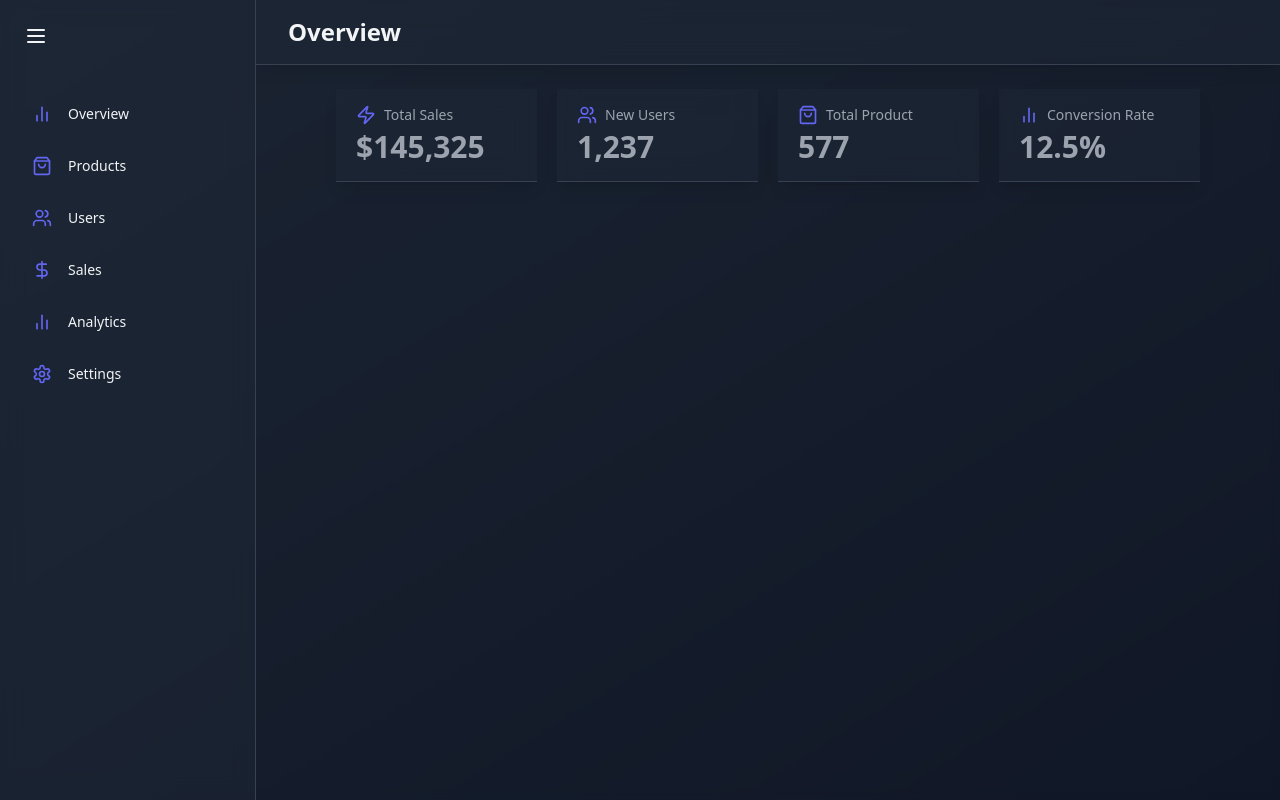
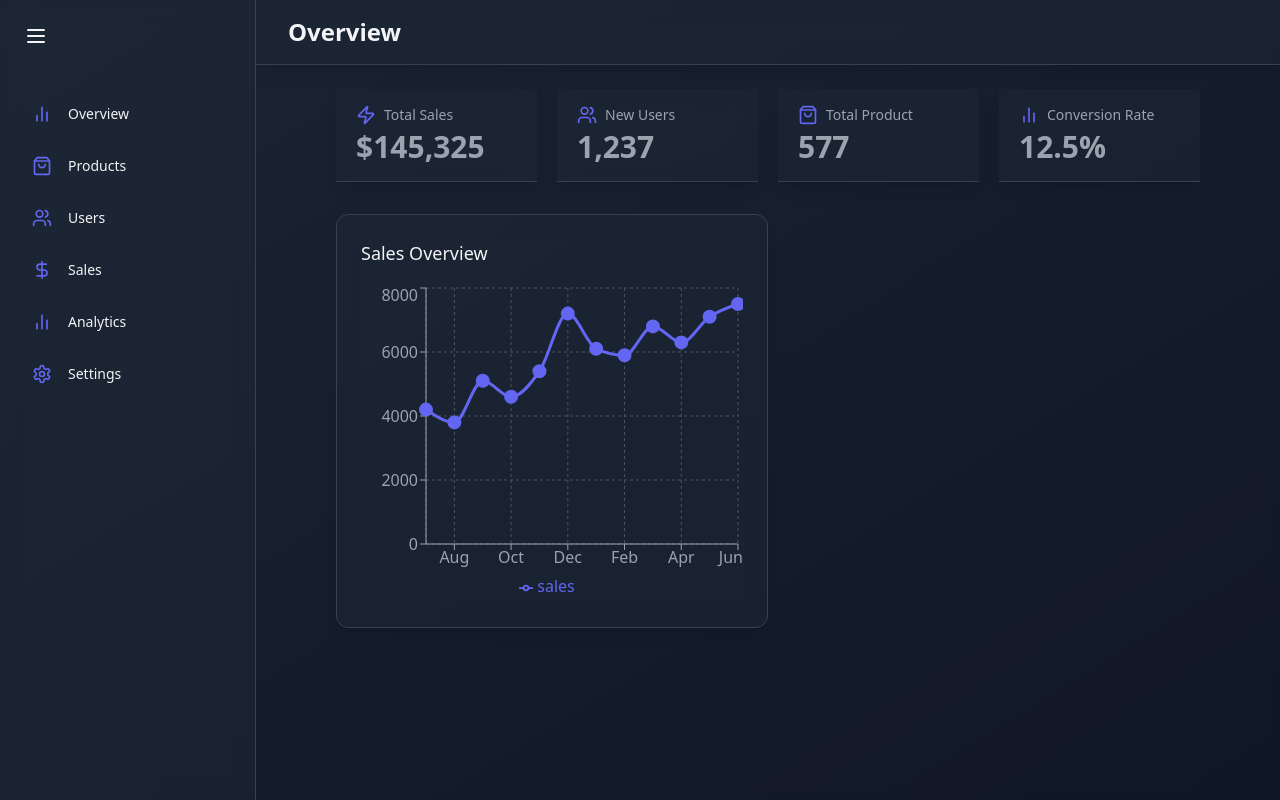
Before and after one commit to mahmudul35/React-Admin-Dashboard, a React (Vite) app: page / in a window 1280 px wide. Built offline with nearby package versions, Linux system fonts and the light colour scheme.

Commit message:
line chart added for overview page

```diff
--- a/src/Pages/OverView.jsx
+++ b/src/Pages/OverView.jsx
@@ -3,6 +3,7 @@
 import React from "react";
 import Header from "../components/common/Header";
 import StatCard from "../components/common/StatCard";
+import SalesOverViewChart from "../components/overViewPage/SalesOverViewChart";
 export default function OverView() {
   return (
     <div className="flex-1 overflow-auto relative z-10">
@@ -39,6 +40,9 @@
             color="#6366f1"
           />
         </motion.div>
+        <div className="grid grid-cols-1 lg:grid-cols-2">
+          <SalesOverViewChart />
+        </div>
       </main>
     </div>
   );
--- /dev/null
+++ b/src/components/overViewPage/SalesOverViewChart.jsx
@@ -0,0 +1,64 @@
+import { motion } from "framer-motion";
+import React from "react";
+import {
+  CartesianGrid,
+  Legend,
+  Line,
+  LineChart,
+  ResponsiveContainer,
+  Tooltip,
+  XAxis,
+  YAxis,
+} from "recharts";
+const salesData = [
+  { name: "Jul", sales: 4200 },
+  { name: "Aug", sales: 3800 },
+  { name: "Sep", sales: 5100 },
+  { name: "Oct", sales: 4600 },
+  { name: "Nov", sales: 5400 },
+  { name: "Dec", sales: 7200 },
+  { name: "Jan", sales: 6100 },
+  { name: "Feb", sales: 5900 },
+  { name: "Mar", sales: 6800 },
+  { name: "Apr", sales: 6300 },
+  { name: "May", sales: 7100 },
+  { name: "Jun", sales: 7500 },
+];
+export default function SalesOverViewChart() {
+  return (
+    <motion.div
+      className="bg-gray-800 bg-opacity-50 backdrop-blur-md shadow-lg rounded-xl p-6 border border-gray-700"
+      initial={{ opacity: 0, y: 20 }}
+      animate={{ opacity: 1, y: 0 }}
+      transition={{ delay: 0.2 }}
+    >
+      <h2 className="text-lg font-medium mb-4 text-gray-100">Sales Overview</h2>
+      <div className="h-80">
+        <ResponsiveContainer width="100%" height="100%">
+          <LineChart width={"100%"} height={"100%"} data={salesData}>
+            <CartesianGrid strokeDasharray="3 3" stroke="#4B5563" />
+            <XAxis dataKey="name" stroke="#9ca3af" />
+            <YAxis stroke="#9ca3af" />
+            <Tooltip
+              contentStyle={{
+                backgroundColor: "rgba(31, 41, 55, 0.8)",
+                borderColor: "#4B5563",
+              }}
+              itemStyle={{ color: "#E5E7EB" }}
+            />
+            <Legend />
+
+            <Line
+              type="monotone"
+              dataKey="sales"
+              stroke="#6366F1"
+              strokeWidth={3}
+              dot={{ fill: "#6366F1", strokeWidth: 2, r: 6 }}
+              activeDot={{ r: 8, strokeWidth: 2 }}
+            />
+          </LineChart>
+        </ResponsiveContainer>
+      </div>
+    </motion.div>
+  );
+}
```
